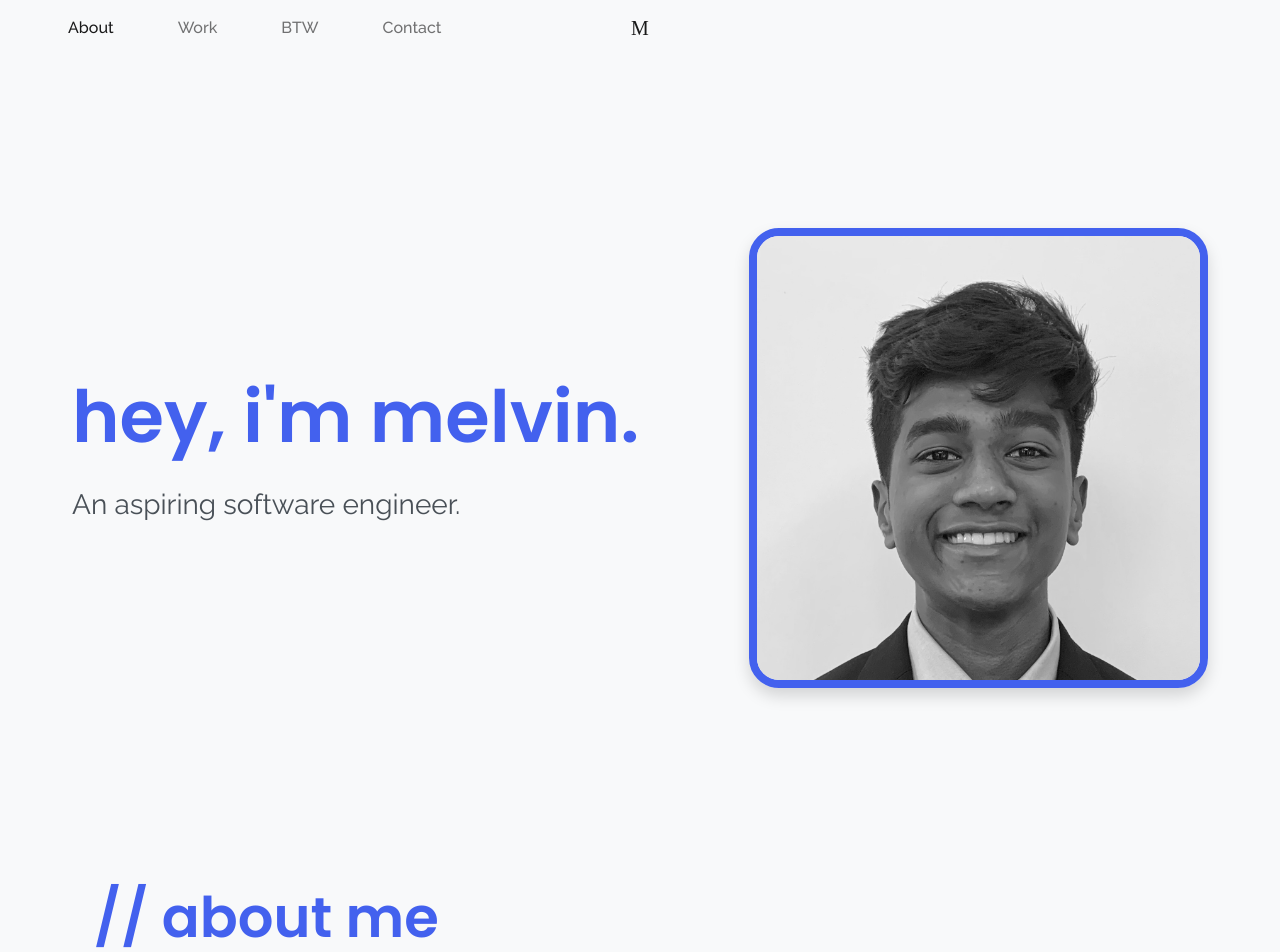
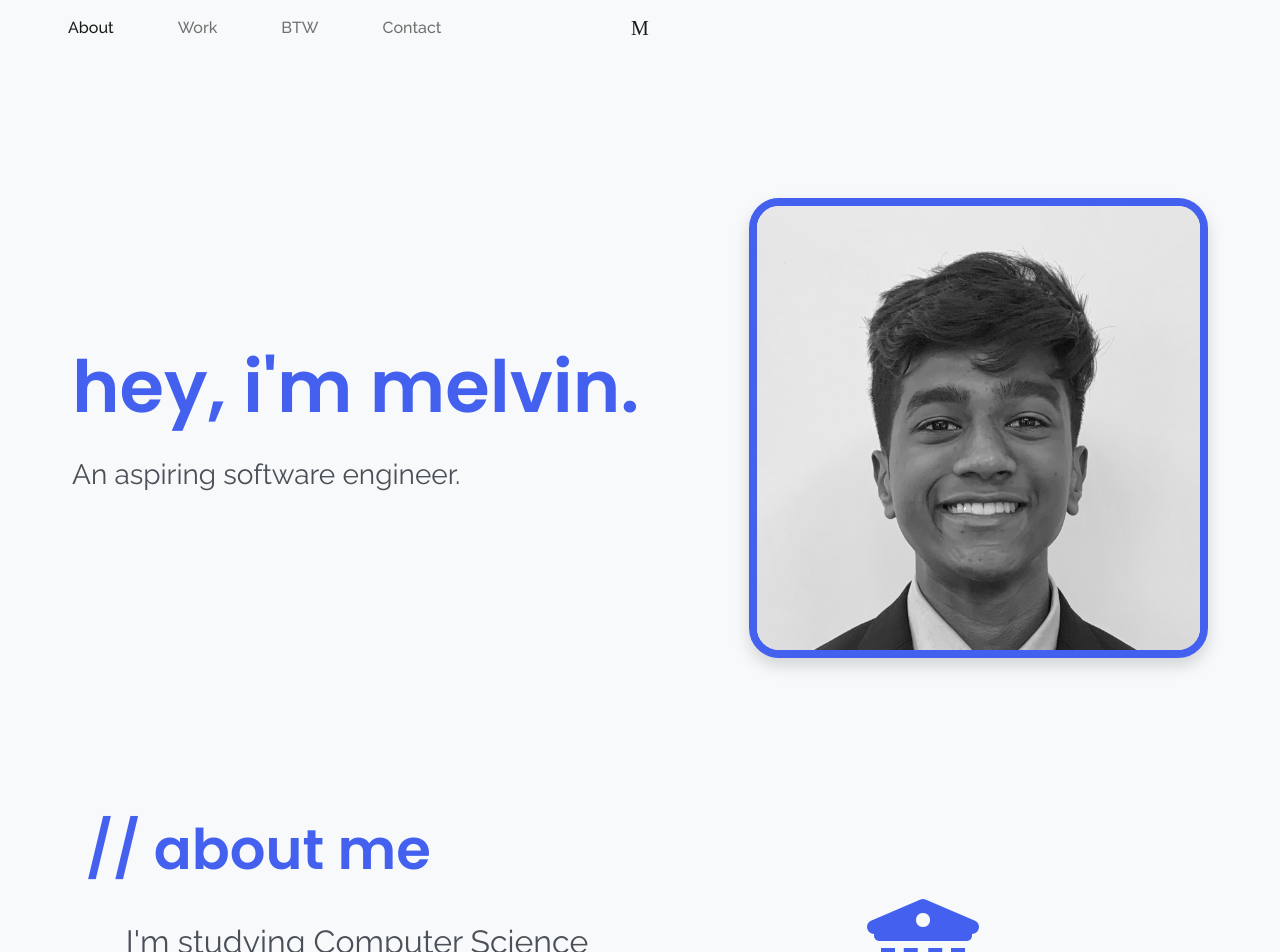
Before and after one commit to melvinrajendran/Personal-Website, a React (Create React App) app: page / in a window 1280 px wide. Shown: the top 952 px of the page. Built offline with nearby package versions, Linux system fonts and the light colour scheme; a web font is replaced by a local one.

Commit message:
Jump to hash links on page load

```diff
--- a/public/index.html
+++ b/public/index.html
@@ -58,5 +58,12 @@
         }
       })(window.location);
     </script>
+    <script>
+      // Scroll to hash link on page load
+      window.addEventListener('load', function() {
+        if (location.hash)
+          location.href = location.hash;
+      });
+    </script>
   </body>
 </html>
--- a/src/components/App.tsx
+++ b/src/components/App.tsx
@@ -14,7 +14,7 @@ import BTW from './btw/BTW';
  * Dark mode color scheme
  * Grid text appearance
  * New blog post
- * Should jump to anchor on page load
+ * Should jump to anchor on page load unless it's a refresh
  */
 
 const App = () => {
--- a/src/components/common/Heading.tsx
+++ b/src/components/common/Heading.tsx
@@ -12,7 +12,7 @@ const Heading = ({
   const ref = kebabCase(text);
 
   return <a href={`#${ref}`}>
-    <h1 className="display-4 p-2 mb-3" id={ref}>
+    <h1 className="display-4 mb-3" id={ref}>
       {`// ${text.toLowerCase()}`}
     </h1>
   </a>;
--- a/src/components/common/NotFound.css
+++ b/src/components/common/NotFound.css
@@ -1,5 +1,5 @@
-@media screen and (min-height: 44.875rem) {
+@media only screen and (min-height: 44.875rem) {
   .not-found-container {
-    height: 94.5vh;
+    height: calc(100vh - 6.5rem);
   }
 }
--- a/src/components/common/titles/FullScreenTitle.css
+++ b/src/components/common/titles/FullScreenTitle.css
@@ -1,5 +1,5 @@
 @media only screen and (min-width: 75rem) {
   .fs-title-container {
-    height: 94.5vh;
+    height: calc(100vh - 6.5rem);
   }
 }
```
